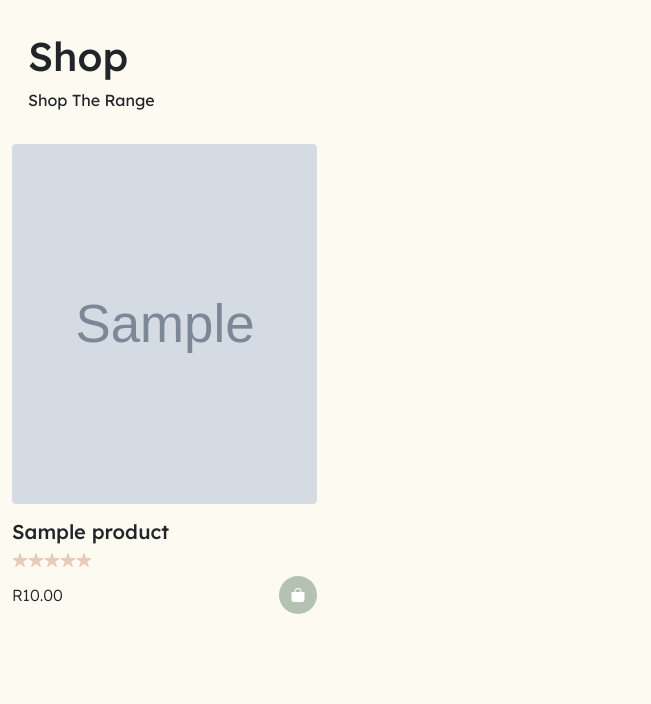
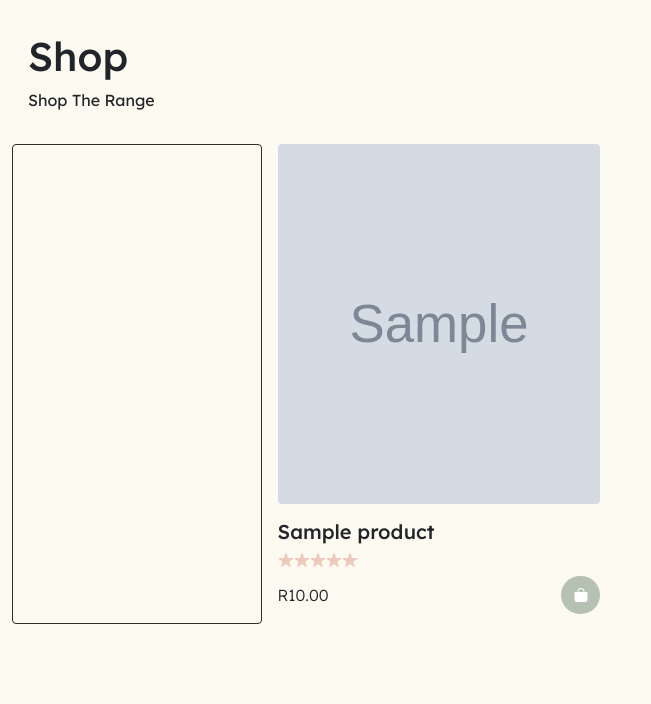
Before and after one commit to CodeMasterWinter/amazaskin, a Django app: page / in a window 1280 px wide. Shown: the part 112-816 px from the top of the page, without its empty margins (0-651 px from the left). Run offline with Django 5.2, Linux system fonts and the light colour scheme; tables that the repository leaves empty hold one stand-in row (values such as "Sample post"); grey boxes marked "Sample" are stand-in pictures.

Commit message:
added (unpopulated) filter section for placeholding

```diff
--- a/amazaskin/static/shop.css
+++ b/amazaskin/static/shop.css
@@ -2,7 +2,21 @@
     padding: 1rem;
 }
 
+.product-container {
+    height: 100%;
+    display: flex;
+    justify-content: space-between;
+}
+
+.product-container aside {
+    flex: .2;
+    border-radius: 4px;
+    margin-right: 1rem;
+    border: 1px solid #2e2e2e;
+}
+
 .product-grid {
+    flex: .8;
     gap: 2rem .75rem;
     display: grid;
     grid-template-columns: repeat(auto-fill, minmax(16rem, 1fr));
--- a/amazaskin/templates/shop.html
+++ b/amazaskin/templates/shop.html
@@ -14,8 +14,12 @@
             </div>
         </div>
         <section id="products">
-            <div class="container-fluid product-grid">
-                {% for product in products %}
+            <div class="container-fluid product-container">
+                <aside>
+
+                </aside>
+                <div class="product-grid">
+                    {% for product in products %}
                     <div class="product-card">
                         <div class="product-img">
                             <a href="#">
@@ -40,6 +44,7 @@
                         </div>
                     </div>
                 {% endfor %}
+                </div>
             </div>
         </section>
     </section>
```
